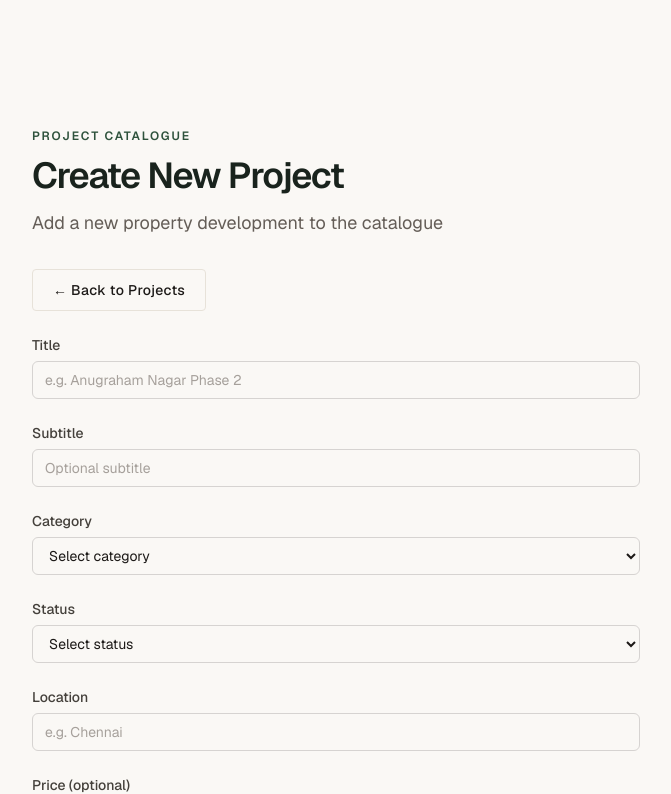
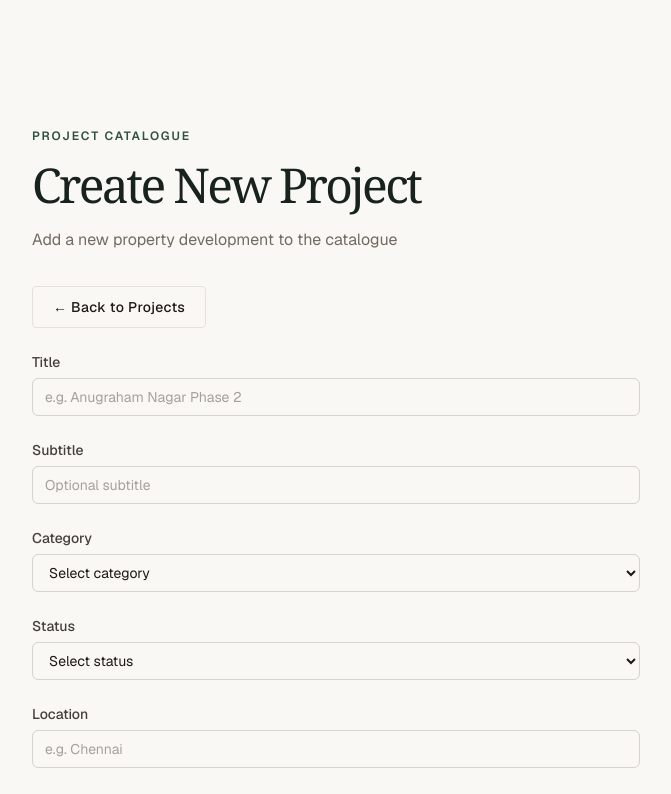
Before and after one commit to Sanjayram3269/viruksham-estates, a Next.js app: page /admin/projects/new in a window 1280 px wide. Shown: the top 794 px of the page, without its empty margins (304-975 px from the left). Built offline with nearby package versions, Linux system fonts and the light colour scheme.

Commit message:
feat: unify editorial section heading styles

```diff
--- a/components/ui/section-heading.tsx
+++ b/components/ui/section-heading.tsx
@@ -18,23 +18,10 @@ export function SectionHeading({
   ...props
 }: SectionHeadingProps) {
   return (
-    <div
-      className={cn(
-        "flex max-w-3xl flex-col space-y-3",
-        alignmentStyles[align],
-        className
-      )}
-      {...props}
-    >
+    <div className={cn("flex max-w-4xl flex-col gap-4", alignmentStyles[align], className)} {...props}>
       {eyebrow && <Eyebrow>{eyebrow}</Eyebrow>}
-      <h2 className="text-3xl font-semibold tracking-tight text-[#1c1917] sm:text-4xl">
-        {title}
-      </h2>
-      {description && (
-        <p className="text-base leading-relaxed text-[#645d57] sm:text-lg">
-          {description}
-        </p>
-      )}
+      <h2 className="display-serif text-3xl leading-[1.04] text-[#183327] sm:text-4xl lg:text-5xl">{title}</h2>
+      {description && <p className="max-w-2xl text-sm leading-7 text-[#716b61] sm:text-base">{description}</p>}
     </div>
   );
 }
```
